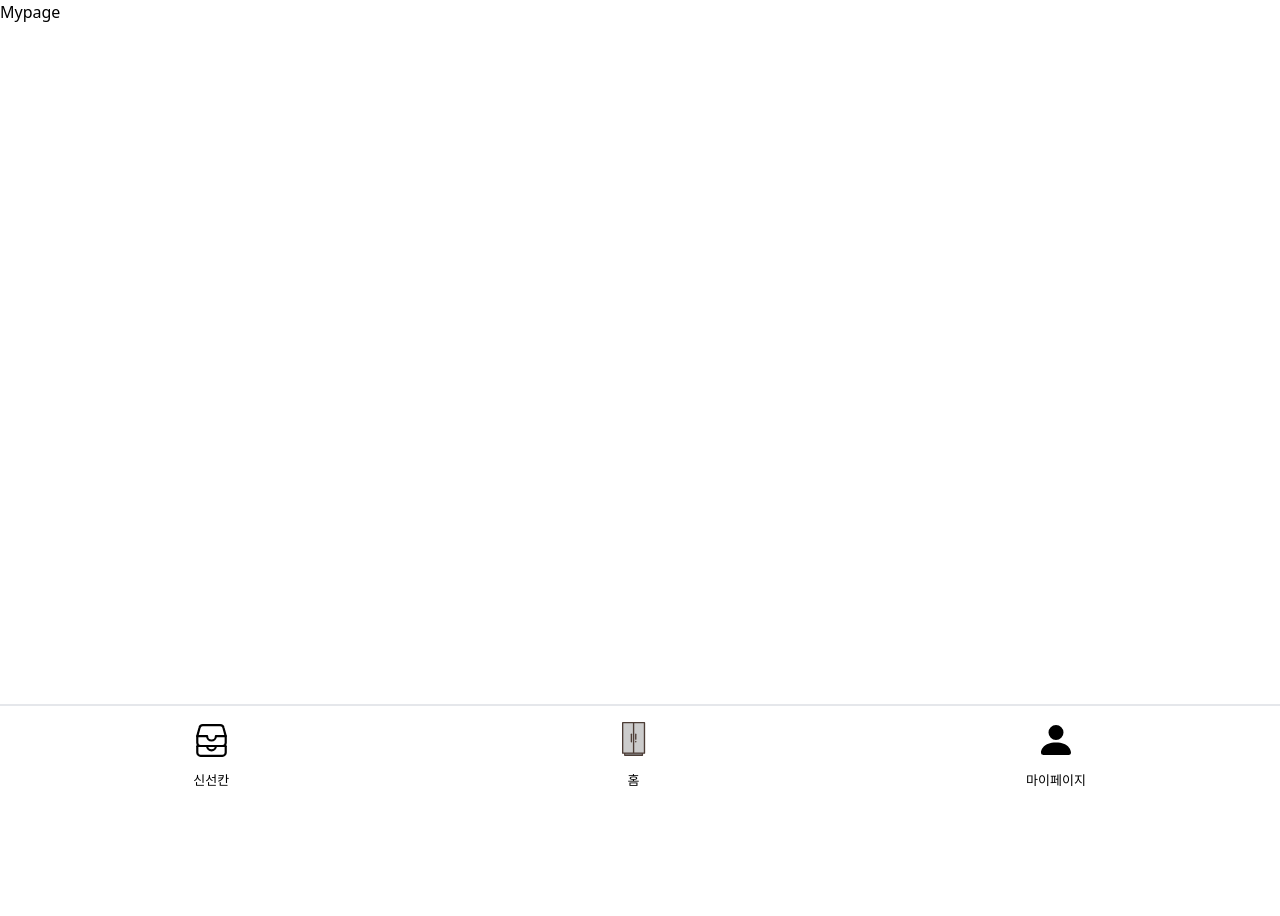
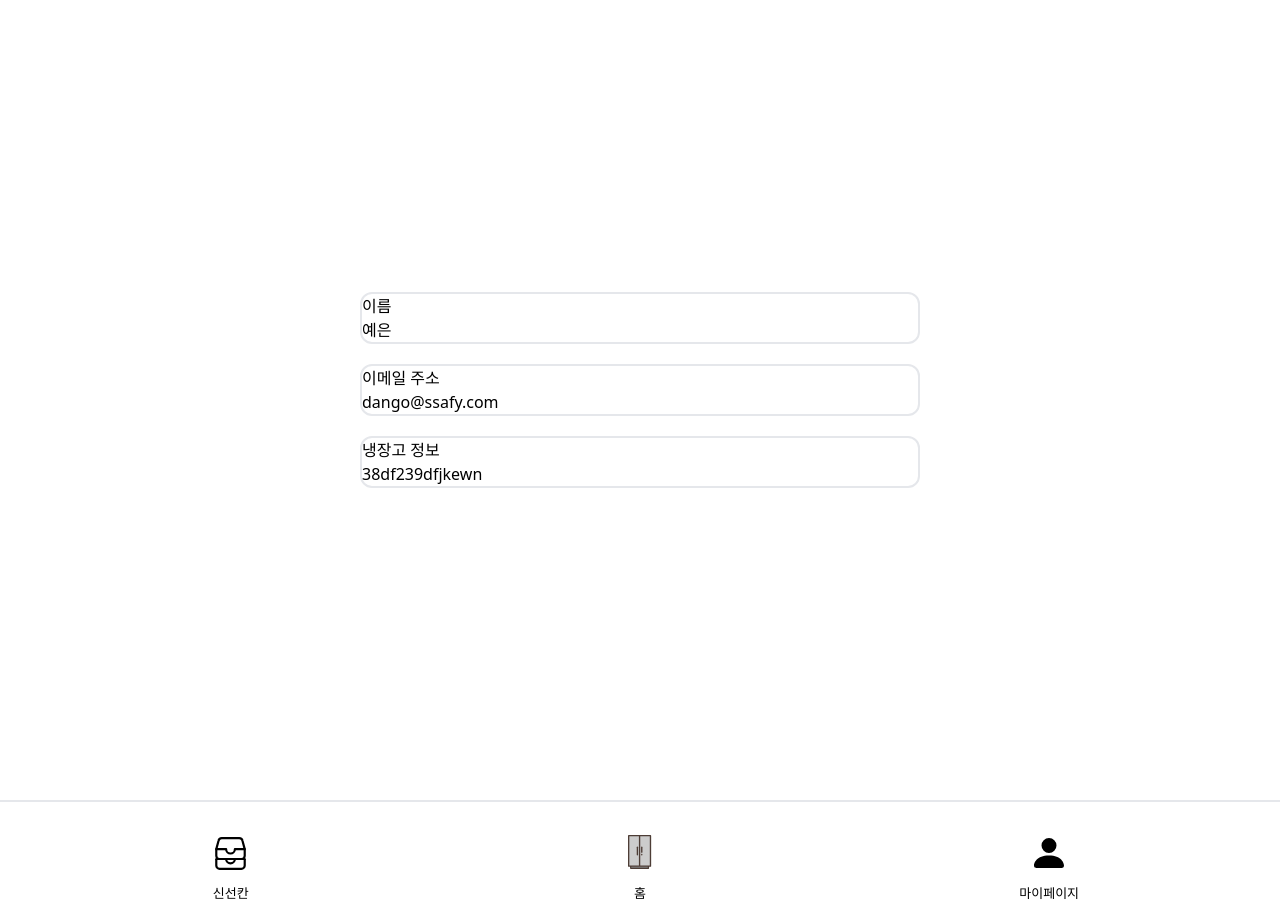
Before and after one commit to SSAFY-DANGO/BackEnd, a React (Vite) app in the folder dango-project/: page /mypage in a window 1280 px wide. Before the commit the page ends 800 px from the top, so only its background shows below. Built offline with nearby package versions, Linux system fonts and the light colour scheme; a web font is replaced by a local one.

Commit message:
모달창과 마이페이지

```diff
--- a/dango-project/src/components/Footer.jsx
+++ b/dango-project/src/components/Footer.jsx
@@ -29,7 +29,8 @@ export default function Footer() {
 
   return (
     <>
-      <footer className='fixed bottom-0 left-0 right-0 h-24 overflow-hidden border-t-2 border-solid pt-3'>
+      {/* <footer className='fixed bottom-0 left-0 right-0 h-24 overflow-hidden border-t-2 border-solid pt-3'> */}
+      <footer className="self-stretch rounded-t-none rounded-b-xl flex flex-row items-start border-t-2 border-solid pt-3 justify-center pt-[29px] px-5 pb-7 box-border top-[0] z-[99] sticky whitespace-nowrap max-w-full text-left text-6xl text-black1 ">
         <div>
           <div className='flex flex-col items-center'>
             <button onClick={goToInside} style={{ marginTop: '5px' }}>
--- a/dango-project/src/components/Fridge-Inside/FoodItem.jsx
+++ b/dango-project/src/components/Fridge-Inside/FoodItem.jsx
@@ -1,15 +1,27 @@
-import React from 'react';
+import React, {useState} from 'react';
+import Modal from './Modal'
 
 import AvocadoImage from '../../assets/imgs/groceries/아보카도.png'
 import '../../styles/Landing.css';
 import '../../styles/Common.css';
 
 function Groceries({nameText}) {
+    const [isModalOpen, setIsModalOpen] = useState(false);
+
+    const openModal = () => {
+        setIsModalOpen(true);
+    }
+    const closeModal = () => {
+      setIsModalOpen(false);
+  }
+
   return (
-    <div className='w-[12vw] h-[10vh] flex-col justify-center items-center py-[2vh] px-[1vw]'>
+    <div>
+    <div className='w-[12vw] h-[10vh] flex-col justify-center items-center py-[2vh] px-[1vw]'  onClick={openModal}>
         <div className="h-[3vh] flex justify-center items-center pt-[2vh]"><img src={AvocadoImage} alt="logo" className="max-w-12"/></div>
-
     <div className="text-center h-[2vh] mt-[3vh] text-sm">{nameText}</div>
+  </div>
+  <Modal bool= {isModalOpen} onClose={closeModal} nameText = {nameText}/>
   </div>
   );
 }
--- a/dango-project/src/components/Fridge-Inside/FridgeFrame.jsx
+++ b/dango-project/src/components/Fridge-Inside/FridgeFrame.jsx
@@ -1,10 +1,13 @@
 import React from 'react';
 import FoodItem from './FoodItem'
 
+
 function FridgeFrame() {
+
     return (
     <div className=' w-[80vw] h-[65vh] border-slate-500 border-4 rounded-xl'>
         <FoodItem nameText="아보카도"/>
+
     </div>
     );
 }
--- /dev/null
+++ b/dango-project/src/components/Fridge-Inside/Modal.jsx
@@ -0,0 +1,38 @@
+import React from 'react';
+import AvocadoImage from '../../assets/imgs/groceries/아보카도.png'
+import { useNavigate } from 'react-router-dom';
+
+function Modal({ bool, onClose, nameText }) {
+    const navigate = useNavigate();
+
+    const handleModalClose = () => {
+        onClose();
+    }
+
+    return (
+        <>
+            {bool && (
+                <div className='fixed top-0 left-0 w-full h-full flex items-center justify-center bg-black bg-opacity-50'>
+                    <div className='w-[20vw] h-[30vh] border-slate-500 border-4 rounded-xl bg-white pt-[4vh]'>
+
+                        <p className="flex justify-center items-center pb-[2vh]">{nameText}</p>
+                        <div className="h-[3vh] pt-[4vh] flex justify-center items-center"><img src={AvocadoImage} alt="logo" className="max-w-12"/></div>
+                        <div className="mt-[7vh]">
+                        <div className="flex justify-center">
+                            3일 경과
+                        </div>
+                        <div className="flex justify-center">
+                            들어온 시간 2024-03-07 14:38
+                        </div>
+                        </div>
+                        <div className="flex justify-center items-center mt-[1vh]">
+                        <button onClick={handleModalClose} className="rounded-xl border-solid border-2 border-black ml-72">닫기</button>
+                        </div>
+                    </div>
+                </div>
+            )}
+        </>
+    );
+}
+
+export default Modal;
--- /dev/null
+++ b/dango-project/src/components/InfoBox.jsx
@@ -0,0 +1,14 @@
+
+
+function InfoBox({boxName, content}) {
+
+
+    return (
+        <div className="border-2 rounded-xl w-[70vh] mb-5">
+        <div>{boxName}</div>
+        <div>{content}</div>
+        </div>
+    );
+  }
+
+  export default InfoBox;
--- a/dango-project/src/pages/FridgeExterior.jsx
+++ b/dango-project/src/pages/FridgeExterior.jsx
@@ -45,7 +45,7 @@ function FridgeExterior() {
     <>
       <Header text={'예은이의 냉장고'} />
       <div className='relative h-screen'>
-        <div className='absolute  left-1/2 transform -translate-x-1/2 translate-y-1/2'>
+        <div className='absolute left-1/2 transform -translate-x-1/2 translate-y-1/2'>
           <FridgeSVG
             time={currentTime}
             onAlarmClick={handleAlarmClick}
--- a/dango-project/src/pages/Mypage.jsx
+++ b/dango-project/src/pages/Mypage.jsx
@@ -1,10 +1,15 @@
 import React from 'react';
 import Footer from '../components/Footer';
+import InfoBox from '../components/InfoBox'
 
 function Mypage() {
   return (
     <>
-      <div>Mypage</div>
+      <div className="flex flex-col justify-center items-center h-[100vh]">
+      <InfoBox boxName="이름" content="예은"/>
+      <InfoBox boxName="이메일 주소" content="dango@ssafy.com"/>
+      <InfoBox boxName="냉장고 정보" content="38df239dfjkewn"/>
+      </div>
       <Footer />
     </>
   );
```
